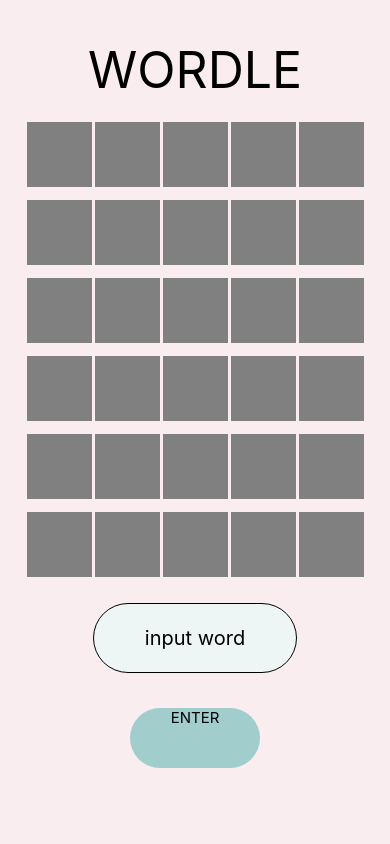
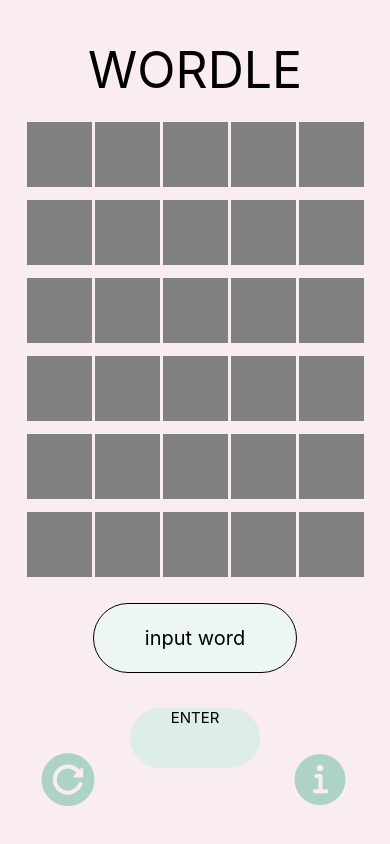
Before and after one commit to ashish-pondit/wordle_2.0, a React Native app: screen / in a window 390 px wide. Built offline with nearby package versions, Linux system fonts and the light colour scheme.

Commit message:
almost bug free
playable game

```diff
--- a/App.js
+++ b/App.js
@@ -14,6 +14,9 @@
 import { words } from "./words";
 import Row from "./src/components/Row";
 import react from "react";
+import Modal from "react-native-modal";
+
+import { Ionicons } from "@expo/vector-icons";
 // import { TextInput } from "react-native-web";
 
 class App extends React.Component {
@@ -31,6 +34,18 @@
     this.setState({ text: "" });
   }
 
+  newGame() {
+    this.setState({
+      targetWord: words[Math.floor(Math.random() * words.length)].toUpperCase(),
+      guess: ["     ", "     ", "     ", "     ", "     ", "     "],
+      cnt: 0,
+      text: "",
+    });
+    // this.setState({});
+    // this.setState({});
+    // this.setState({});
+  }
+
   // handleClick(e) {
   //   let test = this.input;
   //   const text = test._lastNativeText.trim();
@@ -41,11 +56,12 @@
   pressHandler() {
     console.log("button pressed");
     console.log(this.state.text);
-    if (this.state.text.length === 5) {
+    if (this.state.text.length === 5 && this.state.cnt < 6) {
       if (
         this.state.text.toLowerCase() === this.state.targetWord.toLowerCase()
       ) {
         alert("Congratulations !!!\n You have guessed the word correctly.");
+        this.newGame();
       }
       var ind = this.state.cnt;
       var temp = this.state.guess.map((i) => i);
@@ -57,7 +73,11 @@
 
       // this.setState({ text: "" });
       // console.log("inside if");
-    } else {
+    } else if (this.state.cnt > 5) {
+      alert("Sorry, you've lost.\n Answer: " + this.state.targetWord);
+      this.newGame();
+      // alert("please enter a 5 letter word");
+    } else if (this.state.text < 5) {
       alert("please enter a 5 letter word");
     }
 
@@ -120,7 +140,8 @@
               borderRadius: 40,
               borderWidth: 0.2,
             }}
-            value={this.text}
+            maxLength={5}
+            value={this.state.text}
             onChangeText={(text) => this.setState({ text })}
           ></TextInput>
           <TouchableOpacity>
@@ -128,7 +149,7 @@
               style={{
                 height: 60,
                 width: 130,
-                backgroundColor: "#A2CDCD",
+                backgroundColor: "#deede9",
                 textAlign: "center",
                 textAlignVertical: "center",
                 position: "relative",
@@ -143,6 +164,50 @@
             >
               ENTER
             </Text>
+          </TouchableOpacity>
+          <TouchableOpacity
+            style={{
+              height: 70,
+              width: 70,
+              // backgroundColor: "#c4eee8",
+              position: "absolute",
+              bottom: 50,
+              left: 10,
+              justifyContent: "center",
+              alignItems: "center",
+              alignContent: "center",
+              borderRadius: 30,
+              // padding: 1,
+              // borderWidth: 0.2,
+            }}
+            onPress={() => this.newGame()}
+          >
+            {/* <Ionicons
+              name="md-refresh-circle-outline"
+              size={50}
+              color="#11468F"
+              // style={{ margin: 5 }}
+            /> */}
+            <Ionicons name="md-reload-circle" size={65} color="#add2c8" />
+          </TouchableOpacity>
+          <TouchableOpacity
+            style={{
+              height: 70,
+              width: 70,
+              // backgroundColor: "#c4eee8",
+              position: "absolute",
+              bottom: 50,
+              right: 10,
+              justifyContent: "center",
+              alignItems: "center",
+              alignContent: "center",
+              borderRadius: 30,
+              // padding: 1,
+              // borderWidth: 0.2,
+            }}
+            onPress={() => null}
+          >
+            <Ionicons name="information-circle" size={65} color="#add2c8" />
           </TouchableOpacity>
         </ScrollView>
       </View>
--- a/package.json
+++ b/package.json
@@ -15,6 +15,7 @@
     "react": "17.0.1",
     "react-dom": "17.0.1",
     "react-native": "0.64.3",
+    "react-native-modal": "^13.0.0",
     "react-native-web": "0.17.1"
   },
   "devDependencies": {
--- a/src/components/Row.js
+++ b/src/components/Row.js
@@ -14,21 +14,42 @@
   console.log(row);
   console.log("###################");
   let rowView = [];
+  var charCount = {};
+  for (let i = 0; i < target.length; i++) {
+    if (charCount.hasOwnProperty(target[i])) {
+      charCount[target[i]] += 1;
+    } else {
+      charCount[target[i]] = 1;
+    }
 
+    if (row[i] === target[i]) {
+      charCount[target[i]] -= 1;
+    }
+  }
+  console.log(charCount);
   for (let i = 0; i < target.length; i++) {
     // console.log(row[i]);
     if (row[i] === target[i]) {
+      charCount[target[i]] -= 1;
       rowView.push(
         <Text style={styles.txtGreen} key={i}>
           {row[i]}
         </Text>
       );
     } else if (target.includes(row[i])) {
-      rowView.push(
-        <Text style={styles.txtYellow} key={i}>
-          {row[i]}
-        </Text>
-      );
+      if (charCount[row[i]] >= 1) {
+        rowView.push(
+          <Text style={styles.txtYellow} key={i}>
+            {row[i]}
+          </Text>
+        );
+      } else {
+        rowView.push(
+          <Text style={styles.txtGray} key={i}>
+            {row[i]}
+          </Text>
+        );
+      }
     } else {
       rowView.push(
         <Text style={styles.txtGray} key={i}>
```
Also changed, not shown: 1 other file (tests, documents, lock files or other folders).
